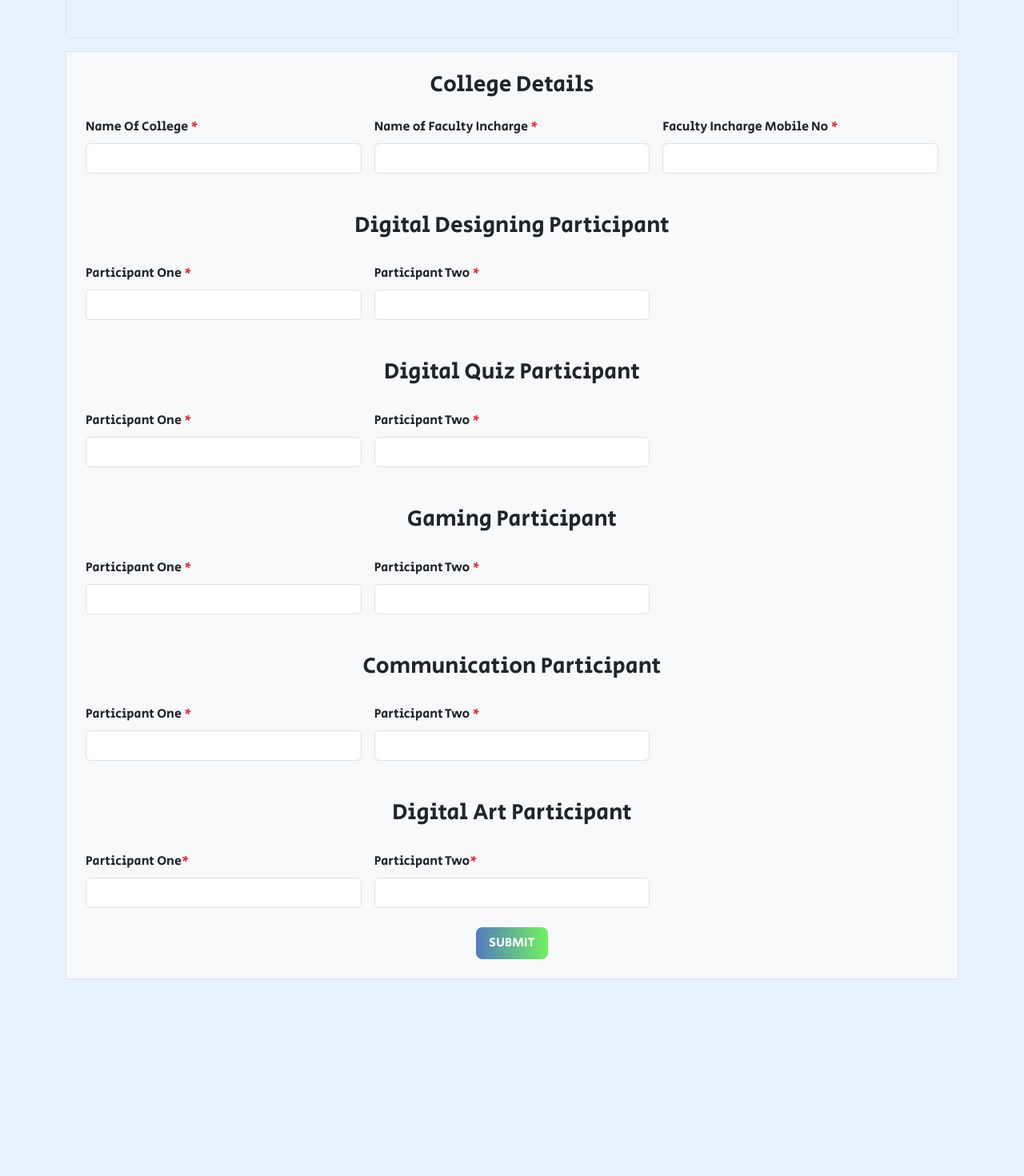
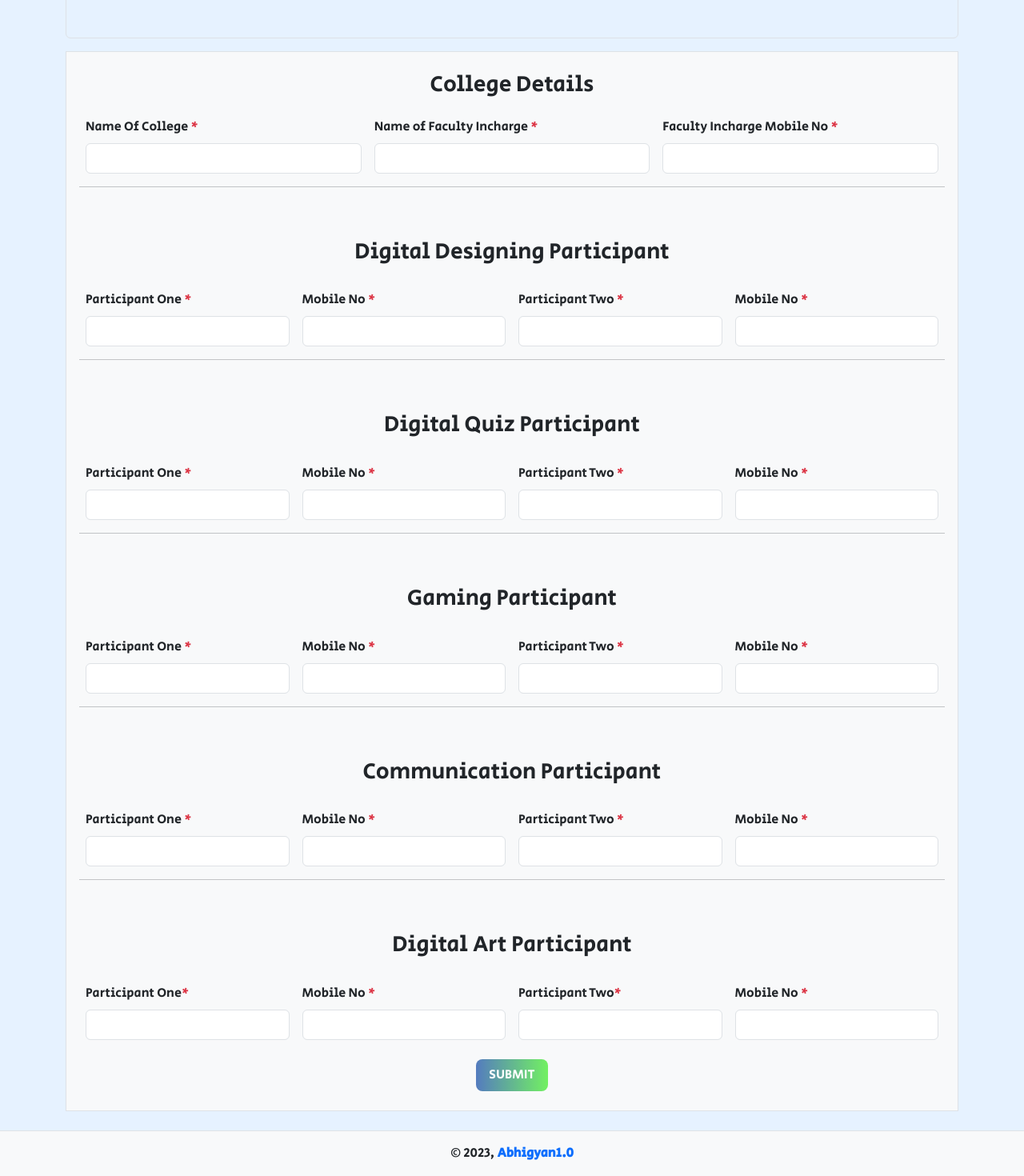
Before and after one commit to Vipul-J/techtarang23, a React (Create React App) app in the folder festsite/: page /registration in a window 1280 px wide. Shown: the part 505-1975 px from the top of the page at 80% size. Before the commit the page ends 1729 px from the top, so only its background shows below. Built offline with nearby package versions, Linux system fonts and the light colour scheme.

Commit message:
khatam tata by by

```diff
--- a/festsite/src/components/Registration.js
+++ b/festsite/src/components/Registration.js
@@ -14,15 +14,25 @@ function Registration() {
         facultyName: "",
         facultyNumber: "",
         paintingParticipantOne: "",
+        designOne: "",
         paintingParticipantTwo: "",
+        designTwo: "",
         quizParticipantOne: "",
+        quizOne: "",
         quizParticipantTwo: "",
+        quizTwo: "",
         gamingParticipantOne: "",
+        gameOne: "",
         gamingParticipantTwo: "",
+        gameTwo: "",
         communicationParticipantOne: "",
+        commOne: "",
         communicationParticipantTwo: "",
+        commTwo: "",
         artParticipantOne: "",
-        artParticipantTwo: ""
+        artOne: "",
+        artParticipantTwo: "",
+        artTwo: ""
     });
 
     const { register, handleSubmit, reset, formState: { errors } } = useForm();
@@ -40,16 +50,25 @@ function Registration() {
                 "Faculty Incharge": data.facultyName,
                 "Faculty Mobile No": data.facultyNumber,
                 "Designing Participant One": data.paintingParticipantOne,
+                "Designing Participant One Mobile": data.designOne,
                 "Designing Participant Two": data.paintingParticipantTwo,
+                "Designing Participant Two Mobile": data.designTwo,
                 "Quiz Participant One": data.quizParticipantOne,
+                "Quiz Participant One Mobile": data.quizOne,
                 "Quiz Participant Two": data.quizParticipantTwo,
+                "Quiz Participant Two Mobile": data.quizTwo,
                 "Gaming Participant One": data.gamingParticipantOne,
+                "Gaming Participant One Mobile": data.gameOne,
                 "Gaming Participant Two": data.gamingParticipantTwo,
+                "Gaming Participant Two Mobile": data.gameTwo,
                 "Communication Participant One": data.communicationParticipantOne,
+                "Communication Participant One Mobile": data.commOne,
                 "Communication Participant Two": data.communicationParticipantTwo,
+                "Communication Participant Two Mobile": data.commTwo,
                 "Art Participant One": data.artParticipantOne,
-                "Art Participant Two": data.artParticipantTwo
-
+                "Art Participant One Mobile": data.artOne,
+                "Art Participant Two": data.artParticipantTwo,
+                "Art Participant Two Mobile": data.artTwo,
             };
 
             const response = await axios.post(connectionUrl, requestBody, {
@@ -86,12 +105,12 @@ function Registration() {
                     <div className="col-12">
                         <h2 className="text-center mb-4">Event Registration Form</h2>
                         <ul className='border rounded p-5'>
-                        <h4 className="mb-4 drakBlue-txt">General Instructions :-</h4>
+                            <h4 className="mb-4 drakBlue-txt">General Instructions :-</h4>
                             <li>Exclusively for the PUC students.</li>
                             <li>Participants must be in venue - KLE's BCA P C Jabin Science College Hubli on 9 December, 2023 by 8:30 am.</li>
                             <li>Last Date for registration: <span className='text-danger fw-bold'>8 December, 2023.</span> </li>
                             <li>Its mandatory to register as a team of 10 participants.</li>
-                            <li>Participants must be in their uniforms and carry college ID Card / Library Card.</li>
+                            <li>Participants must be in their uniforms and carry college ID Card.</li>
                             <li>Same participants cannot participate in more than one event.</li>
                             <li>Misconduct/Behaviour will result in immediate disqualification.</li>
                             <li>Judges' decision will be final.</li>
@@ -99,7 +118,7 @@ function Registration() {
                             <li>Only one faculty member can accompany the team.</li>
                         </ul>
 
-                        <form className="p-4 bg-light border" onSubmit={handleSubmit(onSubmit)}>
+                        <form className="p-4 bg-light border mb-4" onSubmit={handleSubmit(onSubmit)}>
                             <div className="row g-3">
                                 <h3 className='text-center'>College Details</h3>
                                 {/* college Details */}
@@ -118,68 +137,111 @@ function Registration() {
                                     <input type="text" className={`form-control ${errors.facultyNumber ? 'is-invalid' : ''}`} id="inputfacultyNumber" {...register('facultyNumber', { required: true })} onChange={(e) => setInputField('facultyNumber', e.target.value)} />
                                     <div className="invalid-feedback">{errors.facultyNumber?.type === 'required' && 'Faculty mobileno is required'}</div>
                                 </div>
+                                <hr />
 
                                 <h3 className='text-center mt-5 mb-3'>Digital Designing Participant</h3>
                                 {/* painting Participant One */}
-                                <div className="col-12 col-sm-12 col-md-12 col-lg-4 col-xl-4">
+                                <div className="col-12 col-sm-12 col-md-12 col-lg-4 col-xl-3">
                                     <label htmlFor="inputpaintingParticipantOne" className="form-label">Participant One <span className="text-danger">*</span></label>
                                     <input type="text" className={`form-control ${errors.paintingParticipantOne ? 'is-invalid' : ''}`} id="inputpaintingParticipantOne" {...register('paintingParticipantOne', { required: true })} onChange={(e) => setInputField('paintingParticipantOne', e.target.value)} />
                                 </div>
+                                <div className="col-12 col-sm-12 col-md-12 col-lg-4 col-xl-3">
+                                    <label htmlFor="inputdesignOne" className="form-label">Mobile No <span className="text-danger">*</span></label>
+                                    <input type="text" className={`form-control ${errors.designOne ? 'is-invalid' : ''}`} id="inputdesignOne" {...register('designOne', { required: true })} onChange={(e) => setInputField('designOne', e.target.value)} />
+                                </div>
                                 {/* painting Participant Two */}
-                                <div className="col-12 col-sm-12 col-md-12 col-lg-4 col-xl-4">
+                                <div className="col-12 col-sm-12 col-md-12 col-lg-4 col-xl-3">
                                     <label htmlFor="inputpaintingParticipantTwo" className="form-label">Participant Two <span className="text-danger">*</span></label>
                                     <input type="text" className={`form-control ${errors.paintingParticipantTwo ? 'is-invalid' : ''}`} id="inputpaintingParticipantTwo" {...register('paintingParticipantTwo', { required: true })} onChange={(e) => setInputField('paintingParticipantTwo', e.target.value)} />
                                 </div>
+                                <div className="col-12 col-sm-12 col-md-12 col-lg-4 col-xl-3">
+                                    <label htmlFor="inputdesignTwo" className="form-label">Mobile No <span className="text-danger">*</span></label>
+                                    <input type="text" className={`form-control ${errors.designTwo ? 'is-invalid' : ''}`} id="inputdesignTwo" {...register('designTwo', { required: true })} onChange={(e) => setInputField('designTwo', e.target.value)} />
+                                </div>
+                                <hr />
 
                                 <h3 className='text-center mt-5 mb-3'>Digital Quiz Participant</h3>
                                 {/* Quiz Participant One */}
-                                <div className="col-12 col-sm-12 col-md-12 col-lg-4 col-xl-4">
+                                <div className="col-12 col-sm-12 col-md-12 col-lg-4 col-xl-3">
                                     <label htmlFor="inputquizParticipantOne" className="form-label">Participant One <span className="text-danger">*</span></label>
                                     <input type="text" className={`form-control ${errors.quizParticipantOne ? 'is-invalid' : ''}`} id="inputquizParticipantOne" {...register('quizParticipantOne', { required: true })} onChange={(e) => setInputField('quizParticipantOne', e.target.value)} />
                                 </div>
+                                <div className="col-12 col-sm-12 col-md-12 col-lg-4 col-xl-3">
+                                    <label htmlFor="inputquizOne" className="form-label">Mobile No <span className="text-danger">*</span></label>
+                                    <input type="text" className={`form-control ${errors.quizOne ? 'is-invalid' : ''}`} id="inputquizOne" {...register('quizOne', { required: true })} onChange={(e) => setInputField('quizOne', e.target.value)} />
+                                </div>
                                 {/* Quiz Participant Two */}
-                                <div className="col-12 col-sm-12 col-md-12 col-lg-4 col-xl-4">
+                                <div className="col-12 col-sm-12 col-md-12 col-lg-4 col-xl-3">
                                     <label htmlFor="inputquizParticipantTwo" className="form-label">Participant Two <span className="text-danger">*</span></label>
                                     <input type="text" className={`form-control ${errors.quizParticipantTwo ? 'is-invalid' : ''}`} id="inputquizParticipantTwo" {...register('quizParticipantTwo', { required: true })} onChange={(e) => setInputField('quizParticipantTwo', e.target.value)} />
                                 </div>
+                                <div className="col-12 col-sm-12 col-md-12 col-lg-4 col-xl-3">
+                                    <label htmlFor="inputquizTwo" className="form-label">Mobile No <span className="text-danger">*</span></label>
+                                    <input type="text" className={`form-control ${errors.quizTwo ? 'is-invalid' : ''}`} id="inputquizTwo" {...register('quizTwo', { required: true })} onChange={(e) => setInputField('quizTwo', e.target.value)} />
+                                </div>
+                                <hr />
 
                                 <h3 className='text-center mt-5 mb-3'>Gaming Participant</h3>
                                 {/* Gaming Participant One */}
-                                <div className="col-12 col-sm-12 col-md-12 col-lg-4 col-xl-4">
+                                <div className="col-12 col-sm-12 col-md-12 col-lg-4 col-xl-3">
                                     <label htmlFor="inputgamingParticipantOne" className="form-label">Participant One <span className="text-danger">*</span></label>
                                     <input type="text" className={`form-control ${errors.gamingParticipantOne ? 'is-invalid' : ''}`} id="inputgamingParticipantOne" {...register('gamingParticipantOne', { required: true })} onChange={(e) => setInputField('gamingParticipantOne', e.target.value)} />
                                 </div>
+                                <div className="col-12 col-sm-12 col-md-12 col-lg-4 col-xl-3">
+                                    <label htmlFor="inputgameOne" className="form-label">Mobile No <span className="text-danger">*</span></label>
+                                    <input type="text" className={`form-control ${errors.gameOne ? 'is-invalid' : ''}`} id="inputgameOne" {...register('gameOne', { required: true })} onChange={(e) => setInputField('gameOne', e.target.value)} />
+                                </div>
                                 {/* Gaming Participant Two */}
-                                <div className="col-12 col-sm-12 col-md-12 col-lg-4 col-xl-4">
+                                <div className="col-12 col-sm-12 col-md-12 col-lg-4 col-xl-3">
                                     <label htmlFor="inputgamingParticipantTwo" className="form-label">Participant Two <span className="text-danger">*</span></label>
                                     <input type="text" className={`form-control ${errors.gamingParticipantTwo ? 'is-invalid' : ''}`} id="inputgamingParticipantTwo" {...register('gamingParticipantTwo', { required: true })} onChange={(e) => setInputField('gamingParticipantTwo', e.target.value)} />
                                 </div>
+                                <div className="col-12 col-sm-12 col-md-12 col-lg-4 col-xl-3">
+                                    <label htmlFor="inputgameTwo" className="form-label">Mobile No <span className="text-danger">*</span></label>
+                                    <input type="text" className={`form-control ${errors.gameTwo ? 'is-invalid' : ''}`} id="inputgameTwo" {...register('gameTwo', { required: true })} onChange={(e) => setInputField('gameTwo', e.target.value)} />
+                                </div>
+                                <hr />
 
                                 <h3 className='text-center mt-5 mb-3'>Communication Participant</h3>
                                 {/* Communication Participant One */}
-                                <div className="col-12 col-sm-12 col-md-12 col-lg-4 col-xl-4">
+                                <div className="col-12 col-sm-12 col-md-12 col-lg-4 col-xl-3">
                                     <label htmlFor="inputcommunicationParticipantOne" className="form-label">Participant One <span className="text-danger">*</span></label>
                                     <input type="text" className={`form-control ${errors.communicationParticipantOne ? 'is-invalid' : ''}`} id="inputcommunicationParticipantOne" {...register('communicationParticipantOne', { required: true })} onChange={(e) => setInputField('communicationParticipantOne', e.target.value)} />
                                 </div>
+                                <div className="col-12 col-sm-12 col-md-12 col-lg-4 col-xl-3">
+                                    <label htmlFor="inputcommOne" className="form-label">Mobile No <span className="text-danger">*</span></label>
+                                    <input type="text" className={`form-control ${errors.commOne ? 'is-invalid' : ''}`} id="inputcommOne" {...register('commOne', { required: true })} onChange={(e) => setInputField('commOne', e.target.value)} />
+                                </div>
                                 {/* Communication Participant Two */}
-                                <div className="col-12 col-sm-12 col-md-12 col-lg-4 col-xl-4">
+                                <div className="col-12 col-sm-12 col-md-12 col-lg-4 col-xl-3">
                                     <label htmlFor="inputcommunicationParticipantTwo" className="form-label">Participant Two <span className="text-danger">*</span></label>
                                     <input type="text" className={`form-control ${errors.communicationParticipantTwo ? 'is-invalid' : ''}`} id="inputcommunicationParticipantTwo" {...register('communicationParticipantTwo', { required: true })} onChange={(e) => setInputField('communicationParticipantTwo', e.target.value)} />
                                 </div>
+                                <div className="col-12 col-sm-12 col-md-12 col-lg-4 col-xl-3">
+                                    <label htmlFor="inputcommTwo" className="form-label">Mobile No <span className="text-danger">*</span></label>
+                                    <input type="text" className={`form-control ${errors.commTwo ? 'is-invalid' : ''}`} id="inputcommTwo" {...register('commTwo', { required: true })} onChange={(e) => setInputField('commTwo', e.target.value)} />
+                                </div>
+                                <hr />
 
                                 <h3 className='text-center mt-5 mb-3'>Digital Art Participant</h3>
                                 {/* Art Participant */}
-                                <div className="col-12 col-sm-12 col-md-12 col-lg-4 col-xl-4">
+                                <div className="col-12 col-sm-12 col-md-12 col-lg-4 col-xl-3">
                                     <label htmlFor="inputartParticipantOne" className="form-label">Participant One<span className="text-danger">*</span></label>
                                     <input type="text" className={`form-control ${errors.artParticipantOne ? 'is-invalid' : ''}`} id="inputartParticipantOne" {...register('artParticipantOne', { required: true })} onChange={(e) => setInputField('artParticipantOne', e.target.value)} />
                                 </div>
+                                <div className="col-12 col-sm-12 col-md-12 col-lg-4 col-xl-3">
+                                    <label htmlFor="inputartOne" className="form-label">Mobile No <span className="text-danger">*</span></label>
+                                    <input type="text" className={`form-control ${errors.artOne ? 'is-invalid' : ''}`} id="inputartOne" {...register('artOne', { required: true })} onChange={(e) => setInputField('artOne', e.target.value)} />
+                                </div>
                                 {/* Art Participant */}
-                                <div className="col-12 col-sm-12 col-md-12 col-lg-4 col-xl-4">
+                                <div className="col-12 col-sm-12 col-md-12 col-lg-4 col-xl-3">
                                     <label htmlFor="inputartParticipantTwo" className="form-label">Participant Two<span className="text-danger">*</span></label>
                                     <input type="text" className={`form-control ${errors.artParticipantTwo ? 'is-invalid' : ''}`} id="inputartParticipantTwo" {...register('artParticipantTwo', { required: true })} onChange={(e) => setInputField('artParticipantTwo', e.target.value)} />
                                 </div>
-
-
+                                <div className="col-12 col-sm-12 col-md-12 col-lg-4 col-xl-3">
+                                    <label htmlFor="inputartTwo" className="form-label">Mobile No <span className="text-danger">*</span></label>
+                                    <input type="text" className={`form-control ${errors.artTwo ? 'is-invalid' : ''}`} id="inputartTwo" {...register('artTwo', { required: true })} onChange={(e) => setInputField('artTwo', e.target.value)} />
+                                </div>
                             </div>
                             <div className="text-center mt-4">
                                 <button type="submit" disabled={disableSubmitButton} className='btn btn-lg custom-btn'>
@@ -191,6 +253,7 @@ function Registration() {
                 </div>
             </div>
             <ToastContainer />
+            <Footer />
         </>
     );
 };
```
Also changed, not shown: 1 other file (tests, documents, lock files or other folders).
